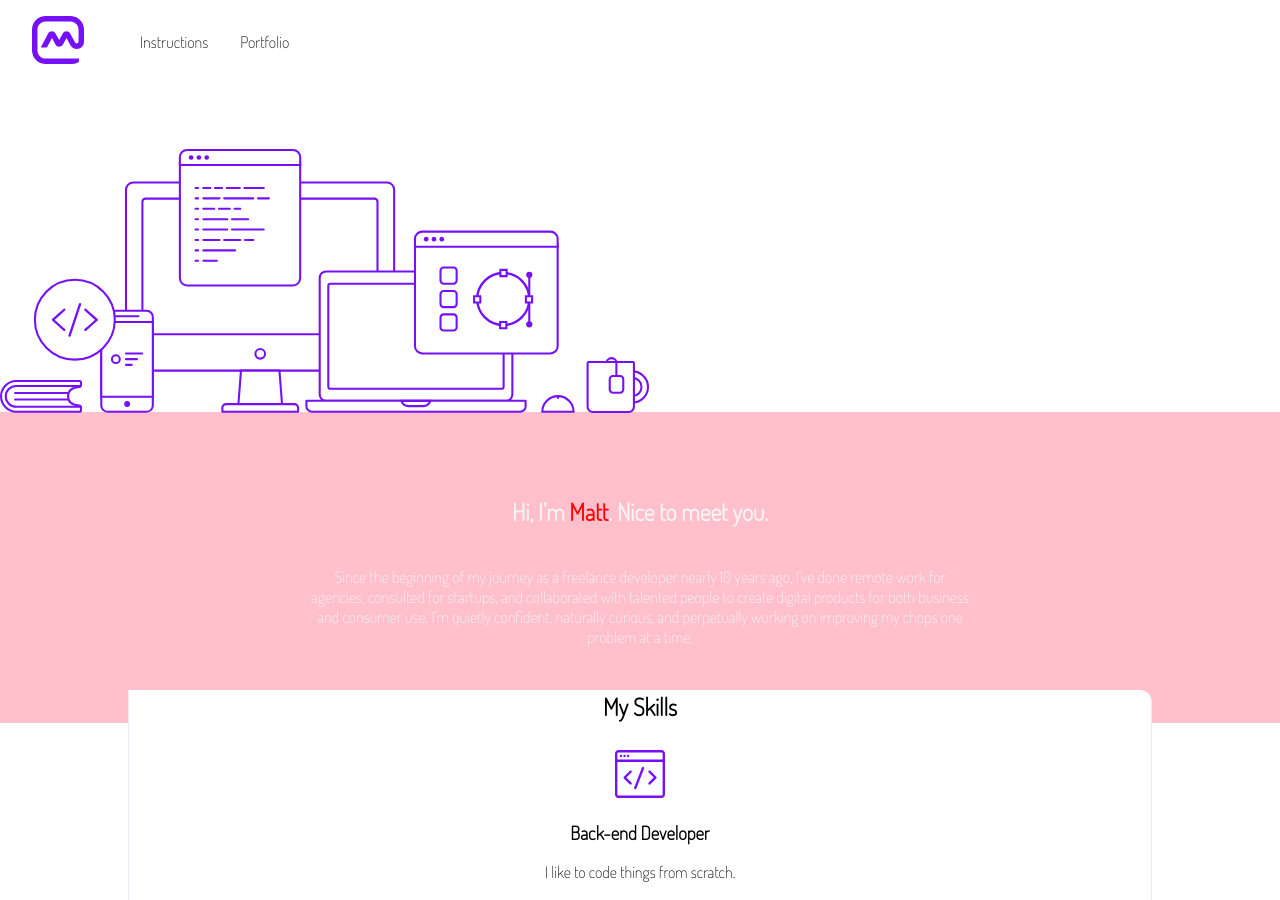
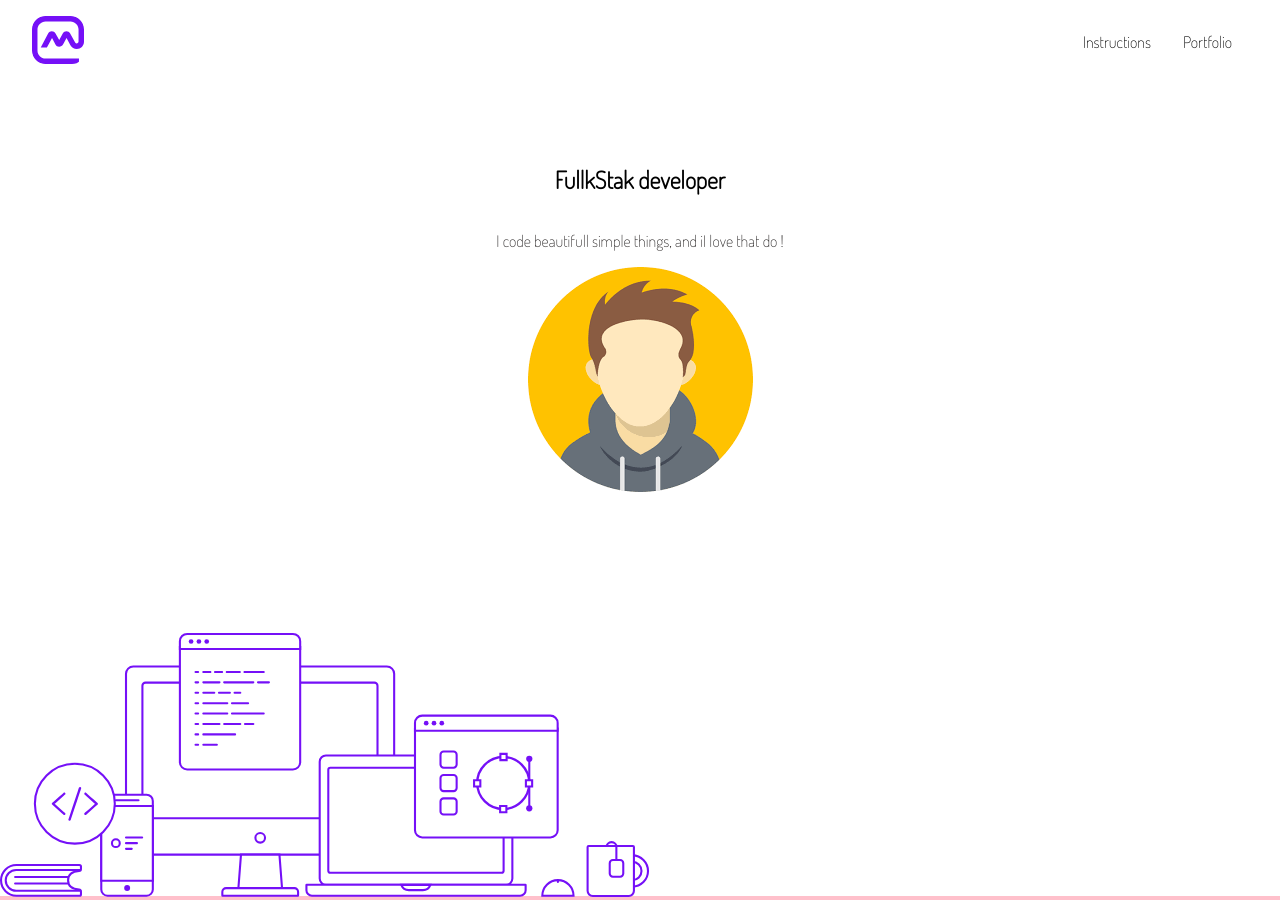
Before and after one commit to WildCodeSchool-2024-09/JS-RemoteFR-Vert-CrewCodeIle-checkpoint-1, a website: page site/portfolio.html in a window 1280 px wide. Shown: the top 900 px of the page. Drawn offline with Linux system fonts and the light colour scheme.

Commit message:
Feat : upadate site part 1 and 2

```diff
--- a/site/css/portfolio.css
+++ b/site/css/portfolio.css
@@ -4,6 +4,11 @@
   --cardColor: #ffffff;
   --borderColor: #e6ecf8;
   --shadowColor: #e9f0f380;
+  --textDescriptionColor: #2c2929;
+  --textTitleColor: #000000;
+  --purple: #ff00f2;
+
+
 
   --styledBorder: var(--borderTemplate) var(--borderColor);
   --styledShadow: 0 5px 5px 0 var(var(--shadowColor));
@@ -23,9 +28,16 @@ p {
   padding: 0 var(--gutter);
 }
 
+nav {
+  display: flex;
+  flex-direction: row;
+  justify-content: space-between;
+}
+
 .menu {
   display: flex;
   margin-bottom: var(--gutter);
+  color: var(--purple);
 }
 
 .desktop {
@@ -42,9 +54,17 @@ p {
   padding: calc(var(--gutter) * 3.75);
 }
 
+
 .description p {
   width: 60%;
   text-align: var(--textAlign);
+  color: var(--textDescriptionColor);
+}
+
+.description h1 {
+  width: 60%;
+  text-align: var(--textAlign);
+  color: var(--textTitleColor);
 }
 
 .pink-bg {
--- a/site/portfolio.html
+++ b/site/portfolio.html
@@ -1,5 +1,6 @@
 <!DOCTYPE html>
 <html lang="en">
+
 <head>
   <meta charset="utf-8">
   <meta name="viewport" content="width=device-width, initial-scale=1, shrink-to-fit=no">
@@ -21,7 +22,20 @@
 
   <main>
     <!-- First banner with title, description, avatar and image desktop -->
+
+    <section>
+      <figure class="description">
+        <h1>
+          FullkStak developer
+        </h1>
+        <p>I code beautifull simple things, and iI love that do !</p>
+
+        <img src="./image/avatar-bis.png" alt="Avatar developer">
         <!-- You can use the avatar image on the folder image -->
+      </figure>
+    </section>
+
+
     <section>
       <figure class="desktop">
         <img src="image/desktop.svg" alt="desktop" />
@@ -32,7 +46,10 @@
     <article>
       <section class="description pink-bg">
         <h1>Hi, I’m <span id="firstname">Matt</span>. Nice to meet you.</h1>
-          <p>Since the beginning of my journey as a freelance developer nearly 10 years ago, I've done remote work for agencies, consulted for startups, and collaborated with talented people to create digital products for both business and consumer use. I'm quietly confident, naturally curious, and perpetually working on improving my chops one problem at a time.</p>
+        <p>Since the beginning of my journey as a freelance developer nearly 10 years ago, I've done remote work for
+          agencies, consulted for startups, and collaborated with talented people to create digital products for both
+          business and consumer use. I'm quietly confident, naturally curious, and perpetually working on improving my
+          chops one problem at a time.</p>
       </section>
     </article>
 
@@ -73,7 +90,7 @@
       <section class="box">
         <img src="https://mattfarley.ca/img/logos/kybercore.svg" alt="logo-entreprise" />
         <p>Next level plug and play chassis systems for custom do-it-yourself lightsaber builds.</p>
-            <a class="disabled" >In development</a>
+        <a class="disabled">In development</a>
       </section>
       <section class="box">
         <img src="https://mattfarley.ca/img/logos/basin.svg" alt="logo-entreprise" />
@@ -88,7 +105,7 @@
       <section class="box">
         <img src="https://mattfarley.ca/img/logos/dovetail.svg" alt="logo-entreprise" />
         <p>A space and member management solution for coworking communities both big and small.</p>
-            <a class="disabled" >Shutdown in 2017</a>
+        <a class="disabled">Shutdown in 2017</a>
       </section>
     </article>
   </main>
@@ -98,4 +115,5 @@
   </footer>
   <script src="js/portfolio.js"></script>
 </body>
+
 </html>
```
Lines whose indentation alone changed are shown as unchanged.
